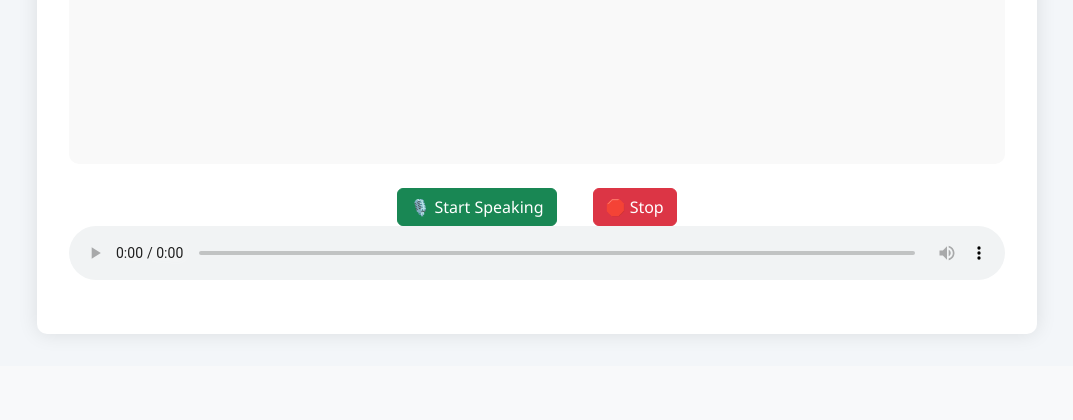
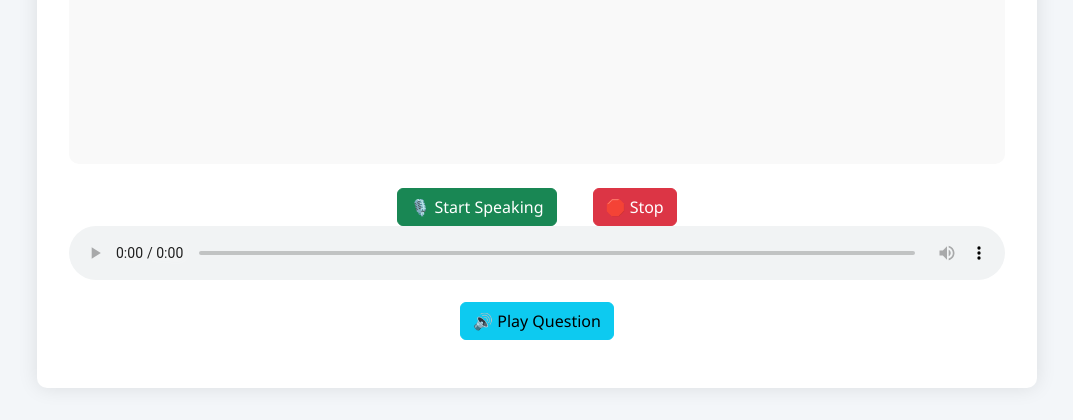
Before and after one commit to remasnamboothiri/job_portalweb, a Django app: template templates/jobapp/interview_ai.html in a window 1280 px wide. Shown: the part 539-959 px from the top of the page, without its empty margins (103-1176 px from the left). Before the commit the page ends 878 px from the top, so only its background shows below. Run offline with Django 3.2, Linux system fonts and the light colour scheme; the template is opened without the code that fills it, so the values that code supplies are empty.

Commit message:
again  fix  the corrections of interview page

```diff
--- a/templates/jobapp/interview_ai.html
+++ b/templates/jobapp/interview_ai.html
@@ -112,10 +112,14 @@
     <source src="/media/tts/audio.mp3" type="audio/mpeg">
   </audio>  {% endcomment %}
 
-  <audio controls autoplay class="mb-3 w-100" id="aiAudio">
+  <audio controls class="mb-3 w-100" id="aiAudio">
     <source src="{{ audio_url }}" type="audio/mpeg">
     Your browser does not support the audio element.
   </audio>
+
+  <div class="text-center mb-3">
+    <button class="btn btn-info" id="playQuestionBtn">🔊 Play Question</button>
+  </div>
 
   {% comment %} <audio id="aiAudio" controls hidden class="mt-3 w-100"></audio> {% endcomment %}
 </div>
@@ -129,11 +133,20 @@
   const chatBox = document.getElementById("chatBox");
   const aiAudio = document.getElementById("aiAudio");
 
-  // Auto-play when page loads
+  // Play question button
+  document.getElementById('playQuestionBtn').onclick = () => {
+    aiAudio.play();
+  };
+
+  // Auto-play question when page loads (with fallback)
   window.addEventListener('load', () => {
     setTimeout(() => {
-      aiAudio.play().catch(e => console.log('Autoplay blocked'));
-    }, 1000);
+      aiAudio.play().catch(() => {
+        // If autoplay fails, show play button prominently
+        document.getElementById('playQuestionBtn').classList.add('btn-warning');
+        document.getElementById('playQuestionBtn').innerHTML = '🔊 Click to Hear Question';
+      });
+    }, 500);
   });
 
   let recognition;
@@ -185,7 +198,6 @@
   }
 
   startBtn.onclick = () => {
-    aiAudio.play().catch(e => console.log('Audio play failed'));
     recognition && recognition.start();
   };
   stopBtn.onclick = () => recognition && recognition.stop();
```
